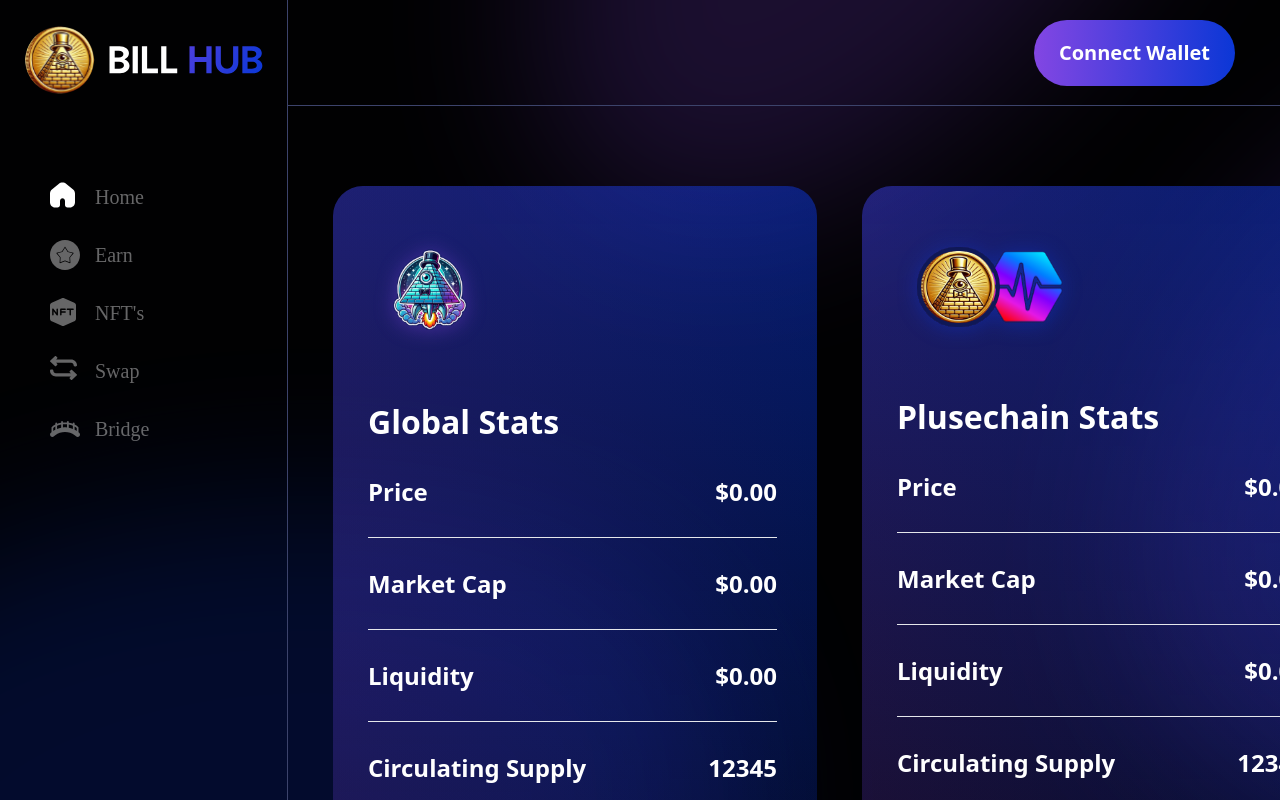
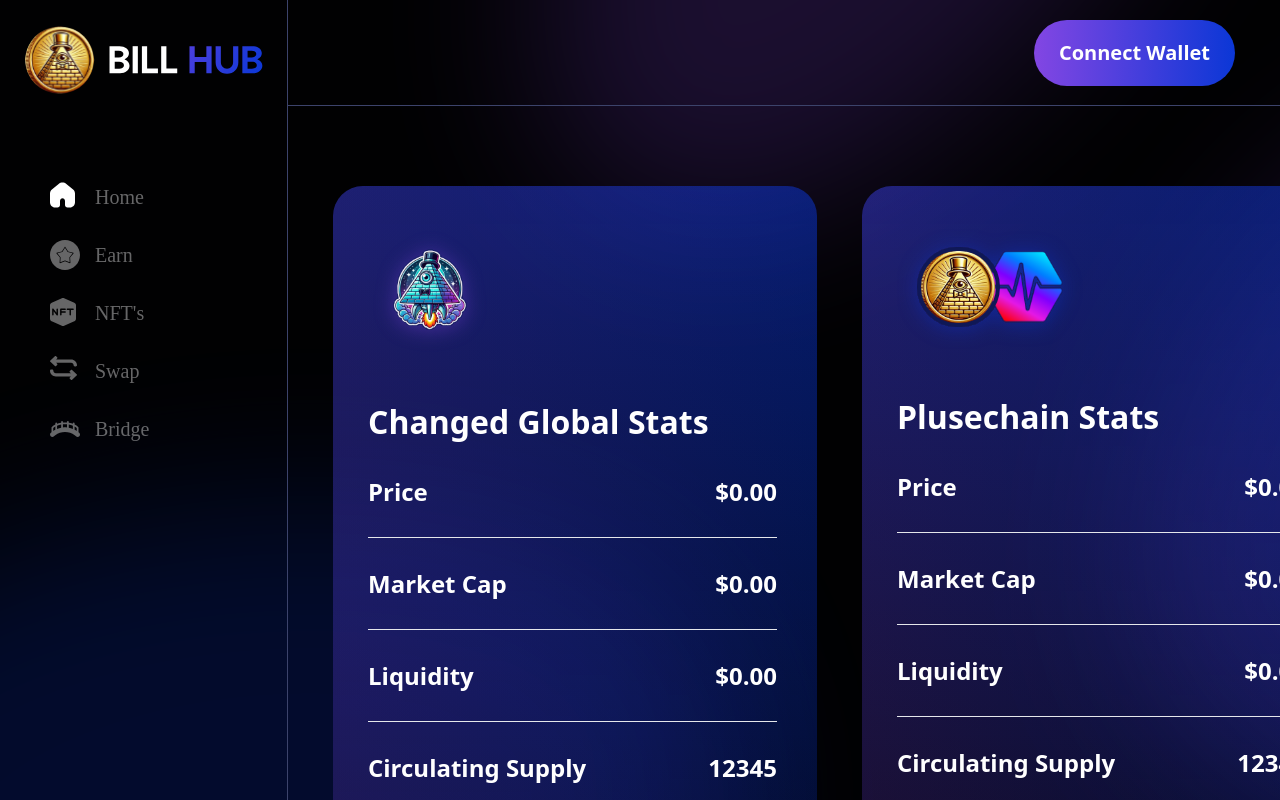
Before and after one commit to KsorK0505/bill-chiper, a React (Vite) app: page / in a window 1280 px wide. Shown: the top 800 px of the page. Built offline with nearby package versions, Linux system fonts and the light colour scheme; a web font is replaced by a local one.

Commit message:
Change the title of Global Stats

```diff
--- a/src/pages/Home.jsx
+++ b/src/pages/Home.jsx
@@ -14,7 +14,7 @@ function Home() {
         {
             bgURL: GlobalStatsBG,
             logoURL: GlobalStatsLogo,
-            title: "Global Stats",
+            title: "Changed Global Stats",
             Price: "$0.00",
             Market: "$0.00",
             Liquidity: "$0.00",
```
